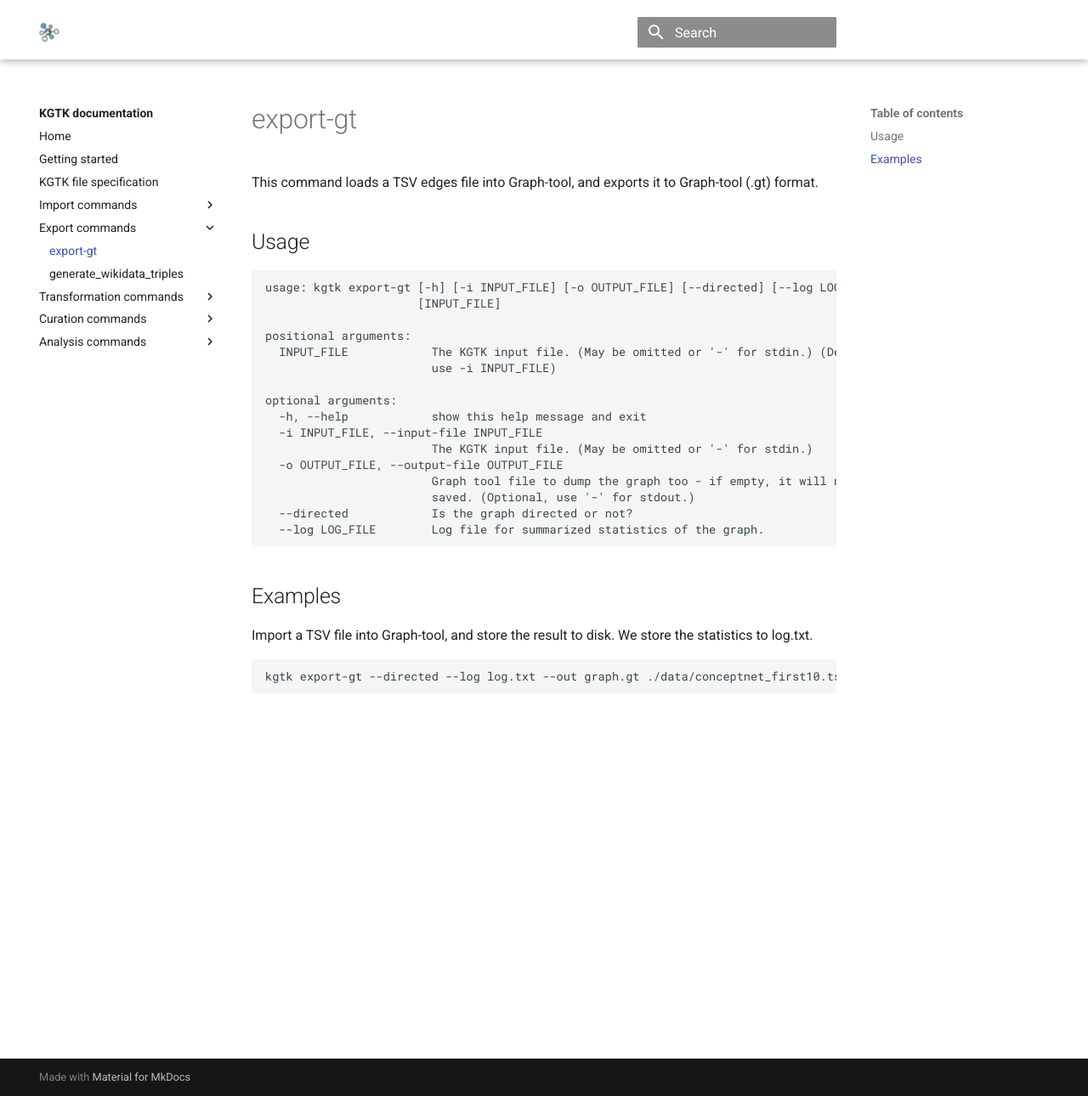
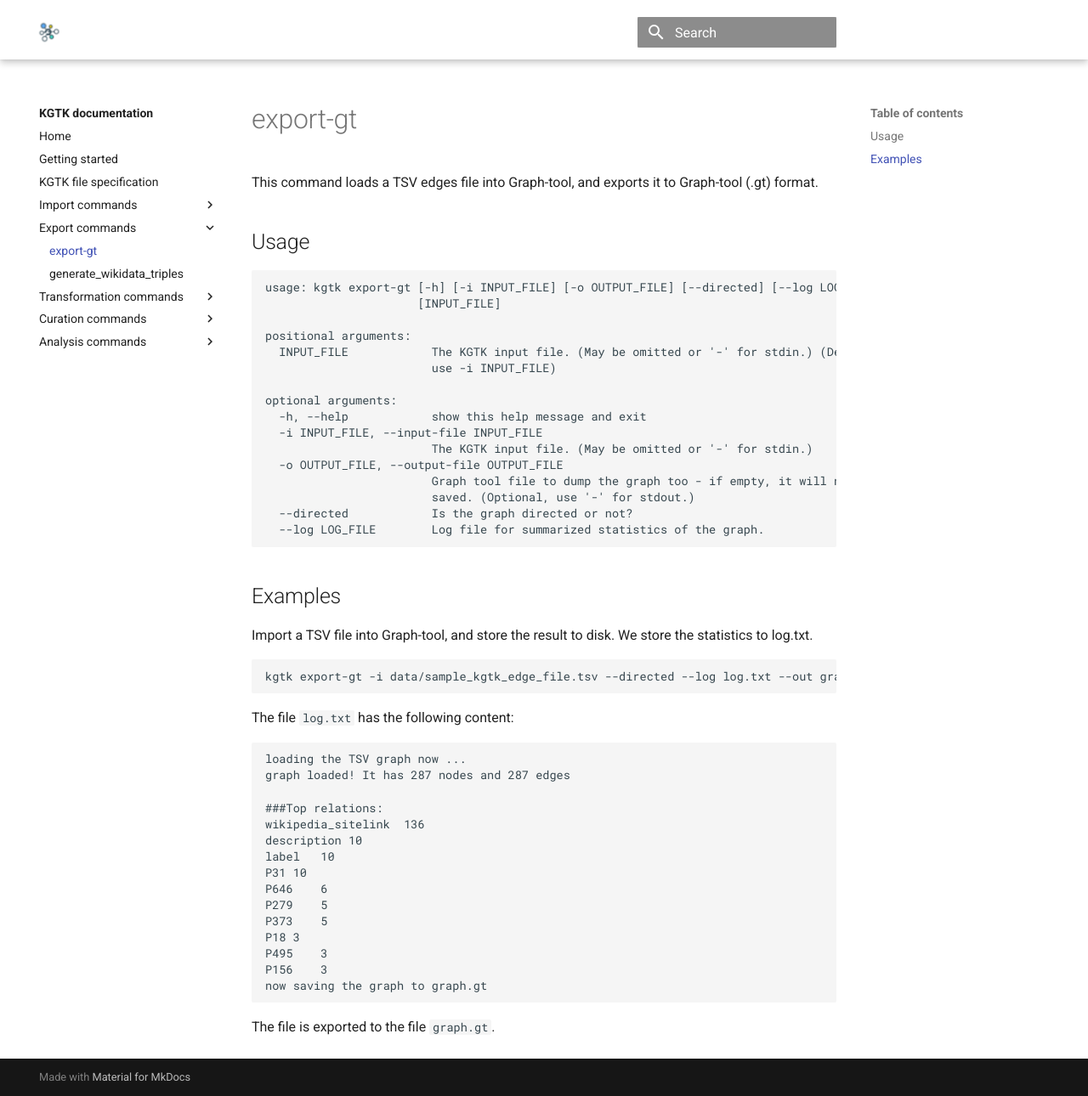
Before and after one commit to usc-isi-i2/kgtk, an MkDocs documentation site: the page built from docs/export/export_gt.md, in a window 1280 px wide and 1290 px high. Shown: the whole window at 85% size. Built offline with MkDocs 1.6.1 and Material for MkDocs 9.7.7, drawn with Linux system fonts in a browser that asks for light colours; comment, search, counter and statistics services are not loaded.

Commit message:
test for export_gt

````diff
--- a/docs/export/export_gt.md
+++ b/docs/export/export_gt.md
@@ -25,5 +25,26 @@ optional arguments:
 Import a TSV file into Graph-tool, and store the result to disk. We store the statistics to log.txt.
 
 ```
-kgtk export-gt --directed --log log.txt --out graph.gt ./data/conceptnet_first10.tsv
+kgtk export-gt -i data/sample_kgtk_edge_file.tsv --directed --log log.txt --out graph.gt
 ```
+
+The file `log.txt` has the following content:
+```
+loading the TSV graph now ...
+graph loaded! It has 287 nodes and 287 edges
+
+###Top relations:
+wikipedia_sitelink	136
+description	10
+label	10
+P31	10
+P646	6
+P279	5
+P373	5
+P18	3
+P495	3
+P156	3
+now saving the graph to graph.gt
+```
+
+The file is exported to the file `graph.gt`.
````
Also changed, not shown: 2 other files.
